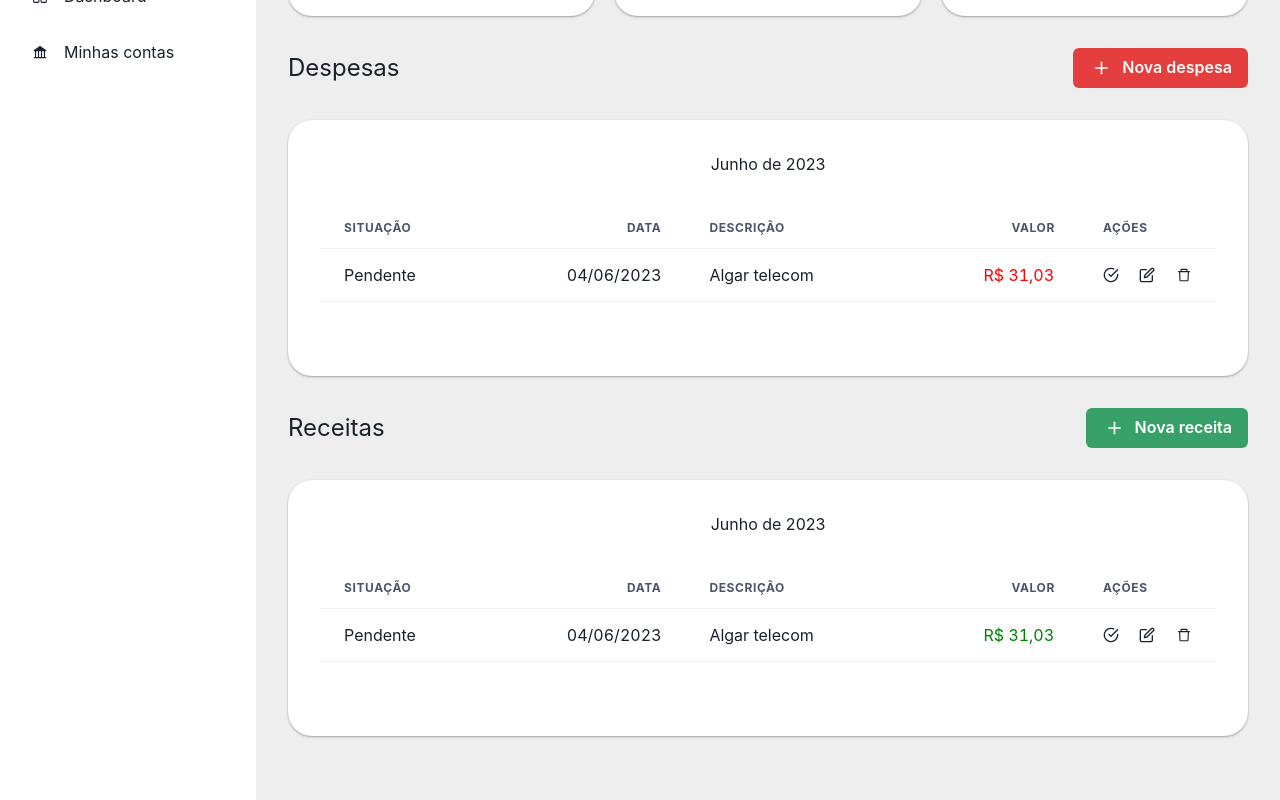
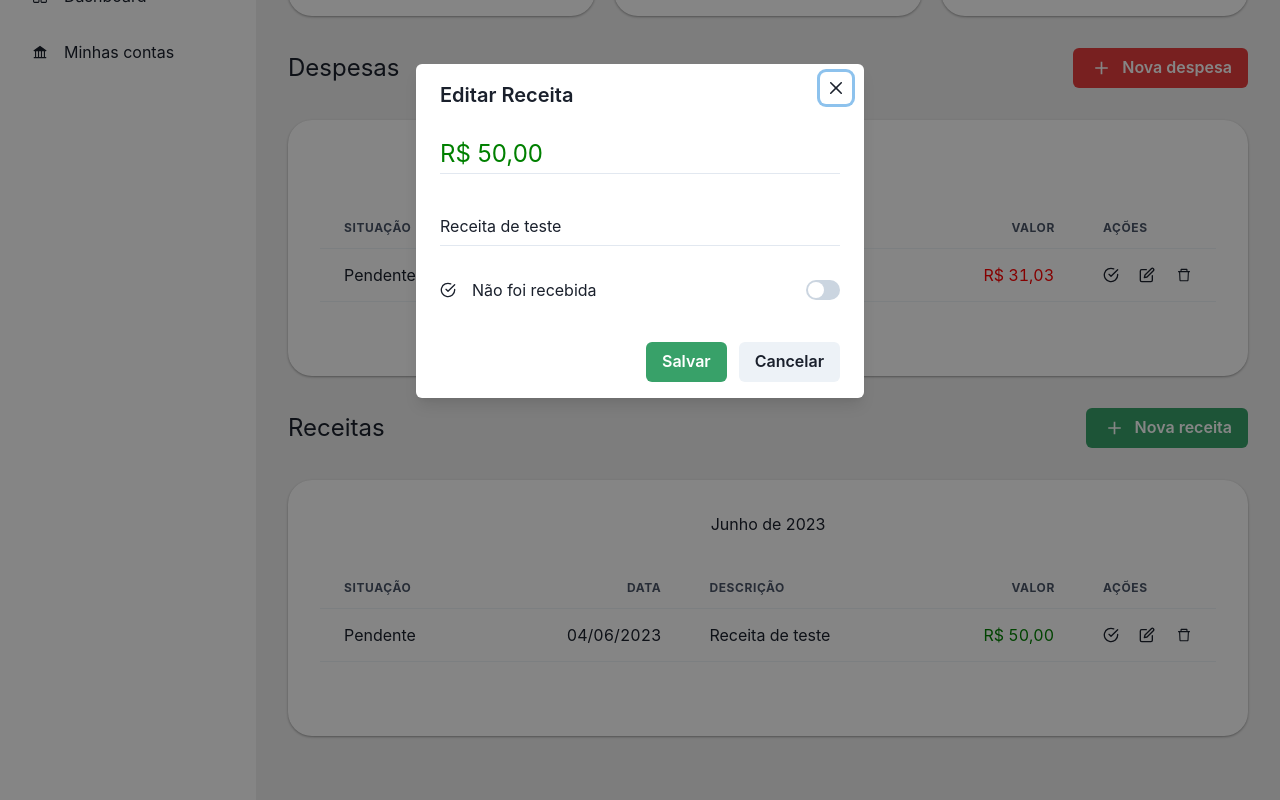
Before and after one commit to JoaoGabriellBR/finans, a React (Vite) app: page /dashboard in a window 1280 px wide. Both pictures are taken after a click on the icon 1147 px from the left and 819 px from the top of the page. Shown: the part 184-984 px from the top of the page. Built offline with nearby package versions, Linux system fonts and the light colour scheme.

Commit message:
add renderEditRevenue

```diff
--- a/src/screens/Dashboard/index.tsx
+++ b/src/screens/Dashboard/index.tsx
@@ -61,11 +61,13 @@ export default function Dashboard() {
   const [openNewExpense, setOpenNewExpense] = useState(false);
   const [openEditExpense, setOpenEditExpense] = useState(false);
   const [openNewRevenue, setOpenNewRevenue] = useState(false);
+  const [openEditRevenue, setOpenEditRevenue] = useState(false);
 
   const [value, setValue] = useState("");
 
   const [valueNewRevenue, setValueNewRevenue] = useState("");
   const [valueEditExpense, setValueEditExpense] = useState("");
+  const [valueEditRevenue, setValueEditRevenue] = useState("");
 
   const formatCurrency = (value: string) => {
     const numericValue = parseInt(value.replace(/\D/g, ""));
@@ -90,6 +92,11 @@ export default function Dashboard() {
   const handleChangeEditExpense = (event: ChangeEvent<HTMLInputElement>) => {
     const inputValue = event.target.value;
     setValueEditExpense(formatCurrency(inputValue));
+  };
+
+  const handleChangeEditRevenue = (event: ChangeEvent<HTMLInputElement>) => {
+    const inputValue = event.target.value;
+    setValueEditRevenue(formatCurrency(inputValue));
   };
 
   const renderNewExpense = () => {
@@ -257,11 +264,69 @@ export default function Dashboard() {
     );
   };
 
+  const renderEditRevenue = () => {
+    return (
+      <Modal isOpen={openEditRevenue} onClose={() => setOpenEditRevenue(false)}>
+        <ModalOverlay />
+        <ModalContent>
+          <ModalHeader>Editar Receita</ModalHeader>
+          <ModalCloseButton />
+          <ModalBody pb={6}>
+            <FormControl id="currency" mb="2rem">
+              <Input
+                variant="flushed"
+                type="text"
+                // value={valueEditRevenue}
+                value="R$ 50,00"
+                onChange={handleChangeEditRevenue}
+                placeholder="R$ 0,00"
+                _placeholder={{ color: "green" }}
+                fontSize="1.5rem"
+                color="green"
+              />
+            </FormControl>
+
+            <Input
+              variant="flushed"
+              type="text"
+              placeholder="Descrição"
+              maxLength={500}
+              value="Receita de teste"
+            />
+
+            <DivSwitch>
+              <div className="div-switch-icon">
+                <Icon
+                  cursor="pointer"
+                  as={FiCheckCircle}
+                  w="1rem"
+                  h="1rem"
+                  mr="1rem"
+                />
+                <Text fontSize="1rem">Não foi recebida</Text>
+              </div>
+              <Switch colorScheme="green" />
+            </DivSwitch>
+
+          </ModalBody>
+
+          <ModalFooter>
+            <Button colorScheme="green" mr={3}>
+              Salvar
+            </Button>
+            <Button onClick={() => setOpenEditRevenue(false)}>Cancelar</Button>
+          </ModalFooter>
+        </ModalContent>
+      </Modal>
+    );
+  };
+
   return (
     <>
       {renderNewExpense()}
       {renderEditExpense()}
       {renderNewRevenue()}
+      {renderEditRevenue()}
       <Container>
         <SideMenu />
 
@@ -503,8 +568,8 @@ export default function Dashboard() {
                   <Tr>
                     <Td>Pendente</Td>
                     <Td isNumeric>04/06/2023</Td>
-                    <Td>Algar telecom</Td>
-                    <Td color="green">R$ 31,03</Td>
+                    <Td>Receita de teste</Td>
+                    <Td color="green">R$ 50,00</Td>
                     <Td>
                       <DivAcoes>
                         <Icon
@@ -513,7 +578,7 @@ export default function Dashboard() {
                           w="1rem"
                           h="1rem"
                         />
-                        <Icon cursor="pointer" as={FiEdit} w="1rem" h="1rem" />
+                        <Icon onClick={() => setOpenEditRevenue(true)} cursor="pointer" as={FiEdit} w="1rem" h="1rem" />
                         <Icon
                           cursor="pointer"
                           as={AiOutlineDelete}
```
